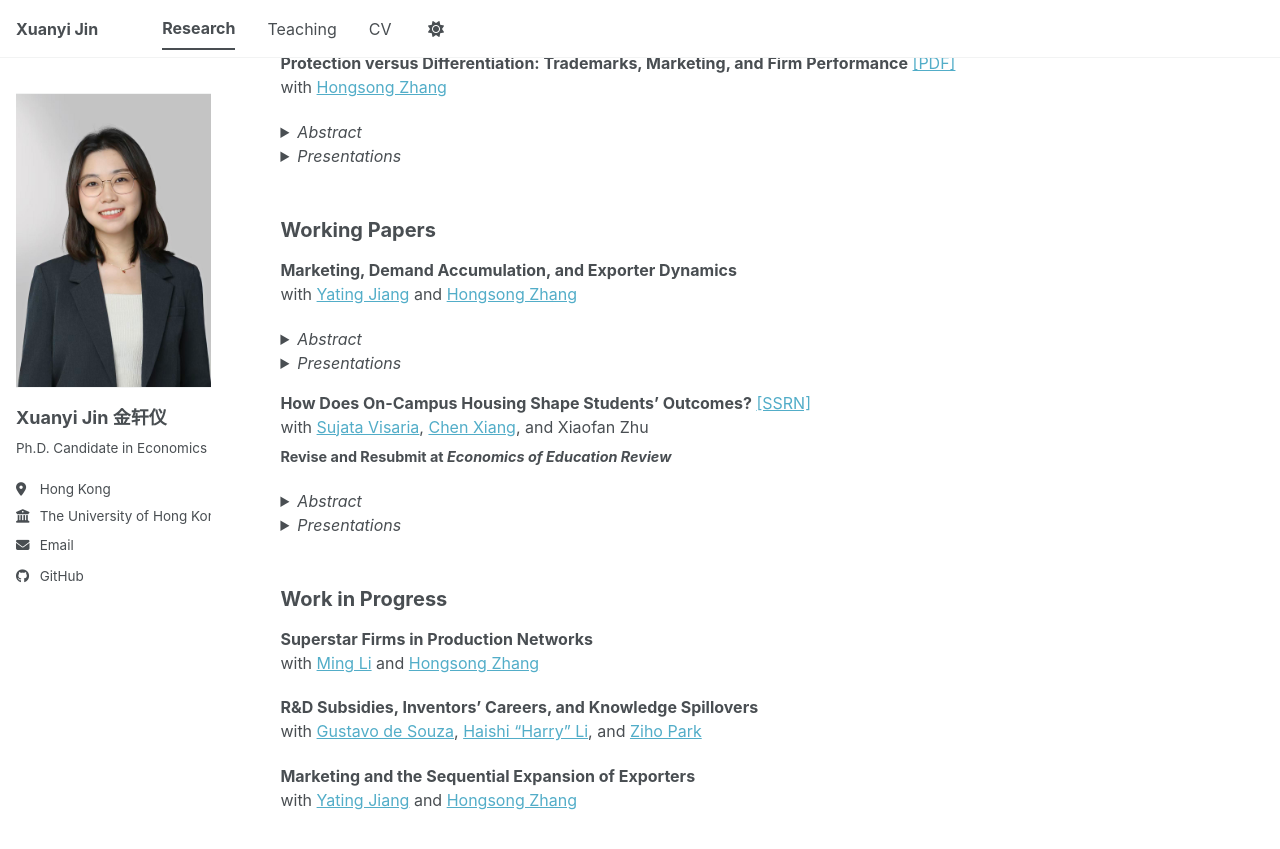
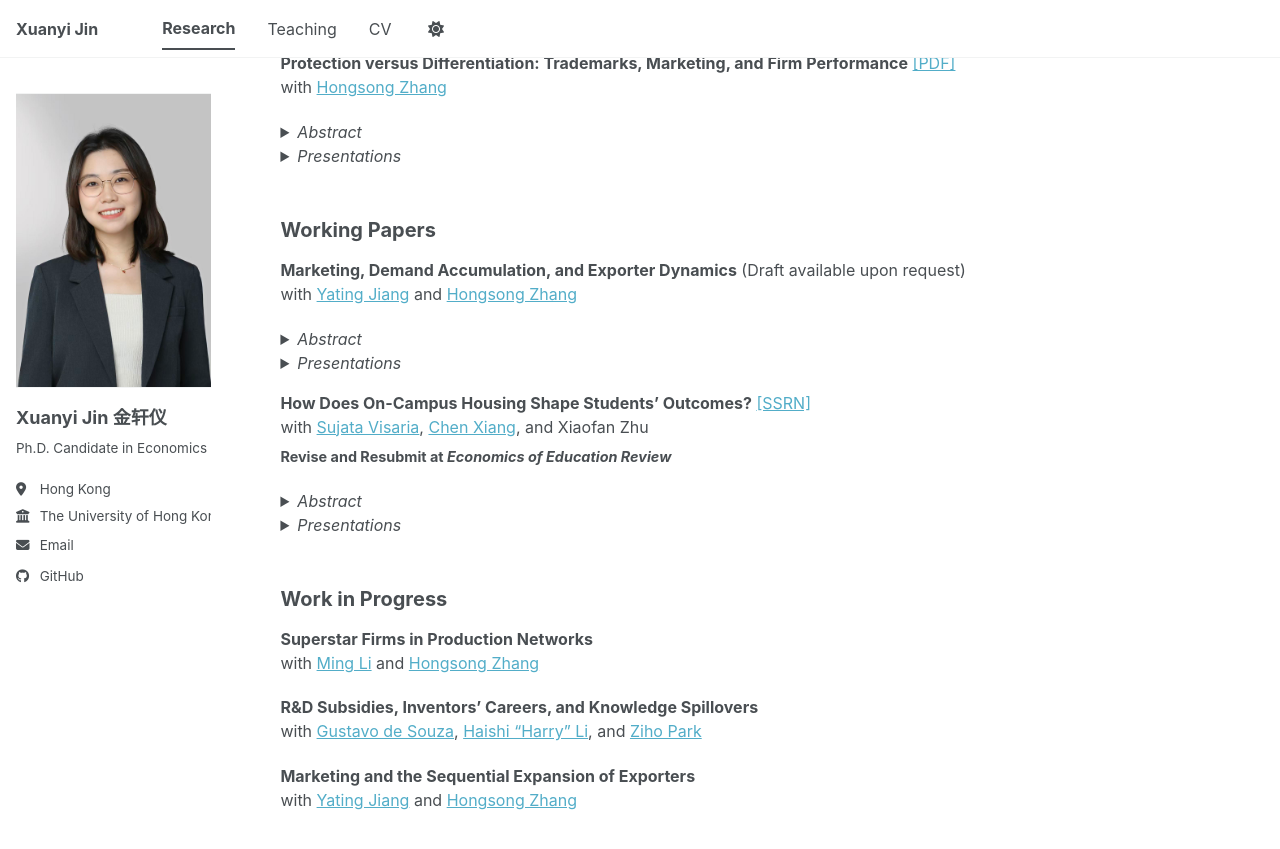
Before and after one commit to xuanyi-jin/xuanyi-jin.github.io, a Jekyll site: the page built from _pages/research.md, in a window 1280 px wide and 900 px high, scrolled down 345 px. Shown: the top 849 px of the window. Built offline with Jekyll 4.4.1, drawn with Linux system fonts in a browser that asks for light colours; a style sheet for code colours, icons or effects is not loaded.

Commit message:
Update JMP abstract; note draft availability for exporter dynamics paper
Co-Authored-By: Claude Fable 5.1 <noreply@anthropic.com>

```diff
--- a/_pages/research.md
+++ b/_pages/research.md
@@ -40,7 +40,7 @@ with [Hongsong Zhang](https://hongsongzhang.weebly.com/)
 Working Papers
 ======
 
-**Marketing, Demand Accumulation, and Exporter Dynamics**
+**Marketing, Demand Accumulation, and Exporter Dynamics** (Draft available upon request)
 with [Yating Jiang](https://yatingjiang.weebly.com/) and [Hongsong Zhang](https://hongsongzhang.weebly.com/)
 
 <details>
```
Also changed, not shown: other parts of _pages/research.md (+1 -1 lines).
